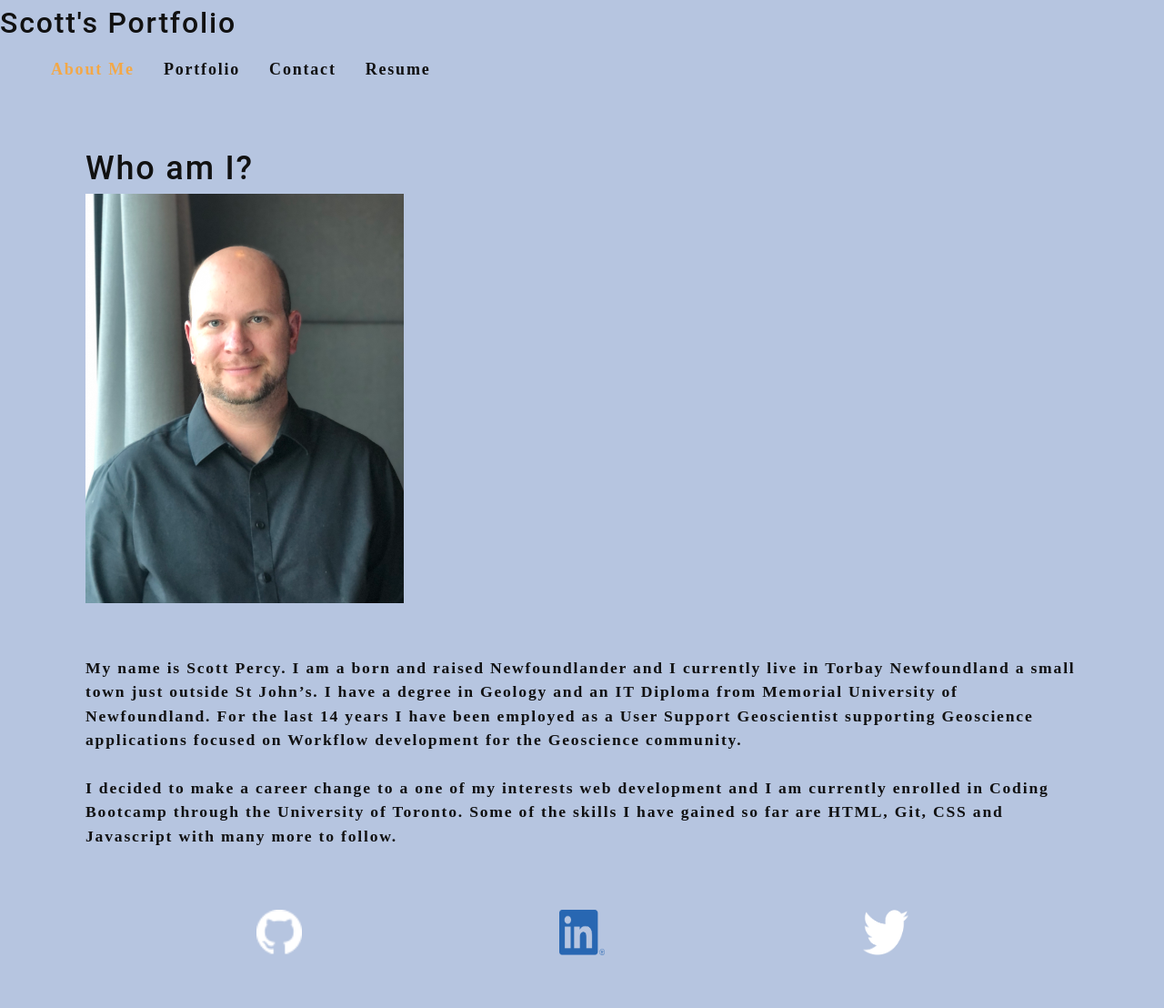
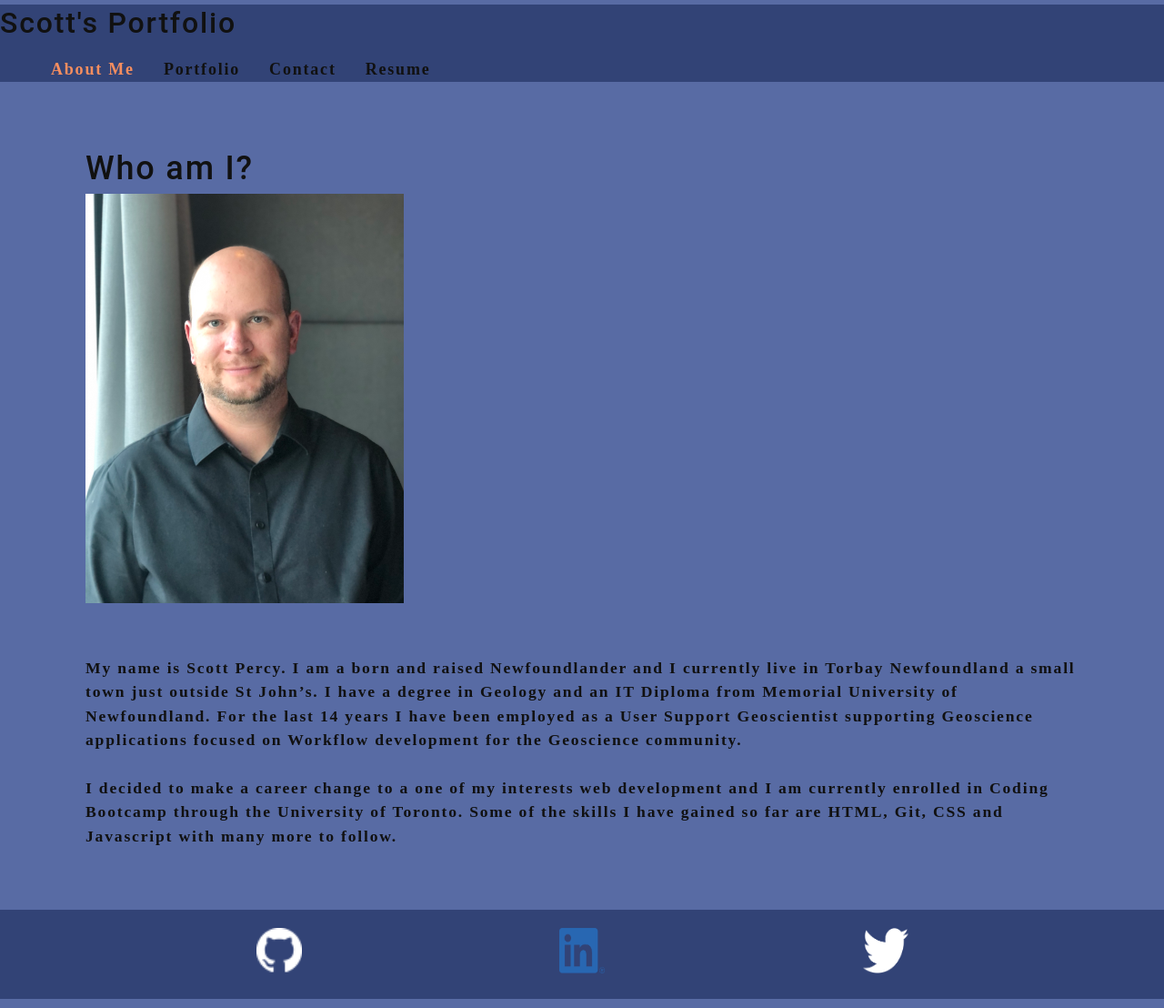
Before and after one commit to sdpercy/sdpercy-portfolio, a React (Create React App) app: page / in a window 1280 px wide. Shown: the whole page at 91% size. Built offline with nearby package versions, Linux system fonts and the light colour scheme.

Commit message:
added resume

```diff
--- a/src/components/Project/index.js
+++ b/src/components/Project/index.js
@@ -27,7 +27,7 @@ function Project(props) {
 
     return (
         <Card style={{ width: "15rem"}}>
-            <Card.Img variant="top" src={require(`../../assets/images/${image}`)} className="card-image" />
+            <Card.Img variant="top" src={require(`../../assets/images/${image}`)} className="card-image" ></Card.Img>
 
             <div>
                 <Card.Body>
--- a/src/components/Resume/index.js
+++ b/src/components/Resume/index.js
@@ -0,0 +1,21 @@
+import React from 'react';
+import nature_pic from '../../assets/images/nature.jpg';
+
+function Resume () {
+    return (
+        <section>
+            <div>
+            <img src={nature_pic} alt="nature" className="nature" />
+            <div>
+            <a href="https://github.com/sdpercy" target="_blank" rel="noreferrer">
+                    My Resume
+            </a>
+            </div>
+            </div>
+
+        </section>
+    )
+}
+
+
+export default Resume;
--- a/src/index.css
+++ b/src/index.css
@@ -4,11 +4,11 @@ main {
   padding: 50px 30px;
 }
 :root {
-  --primary: #060d72;
-  --secondary: #f3a847;
+  --primary: #324376;
+  --secondary: #F68E5F;
   --tertiary: #b12704;
   --light: #fafafa;
-  --dark: #b6c5e0;
+  --dark: #586BA4;
   --darker: #111111;
   --error: rgb(228, 46, 1);
   --spacing-one: calc(1rem * 0.5);
@@ -89,7 +89,7 @@ a:hover {
 }
 
 header {
-  background: var(--dark);
+  background: var(--primary);
 }
 
 header a {
@@ -293,7 +293,8 @@ a {
 .logo {
   width: 50px;
   height: 50px;
-  margin-bottom: 50px;
+  margin-top: 20px;
+  margin-bottom: 20px;
   cursor: pointer;
 }
 
@@ -303,7 +304,14 @@ a {
   margin-bottom: 50px;
 }
 
+.nature{
+  width: 50%;
+  height: 50%;
+}
+
+
 .footer {
+  background: var(--primary);
   display: flex;
   flex-wrap: wrap;
   justify-content: space-evenly;
```
